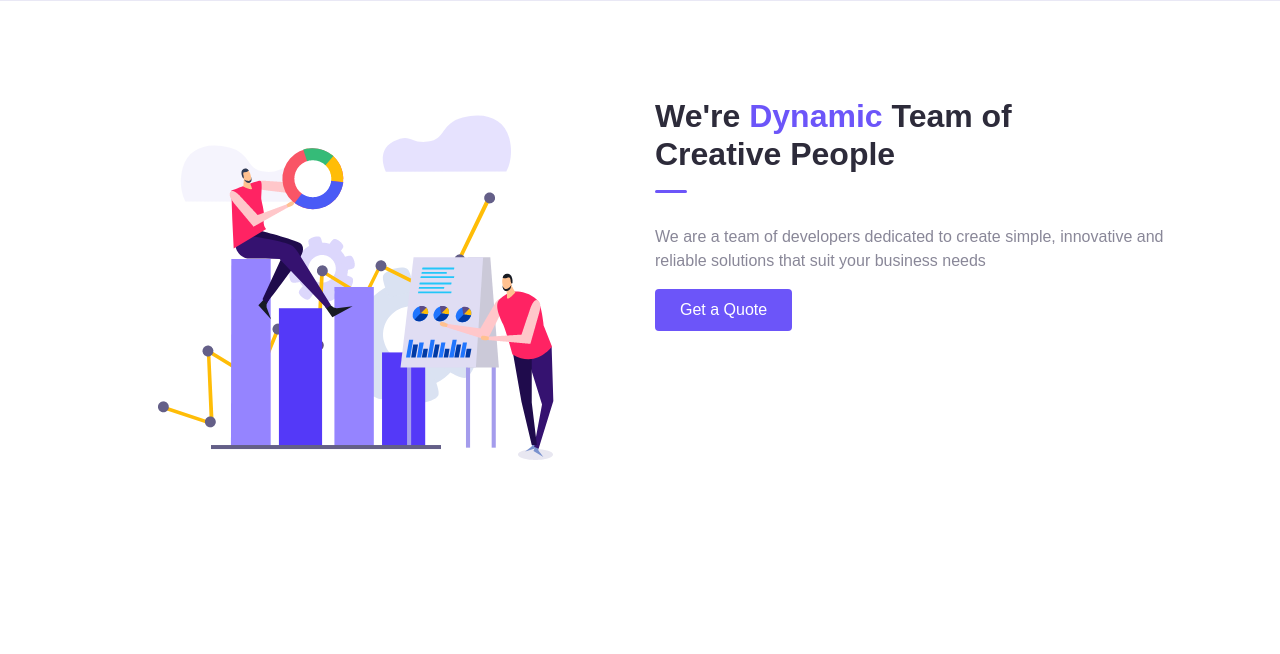
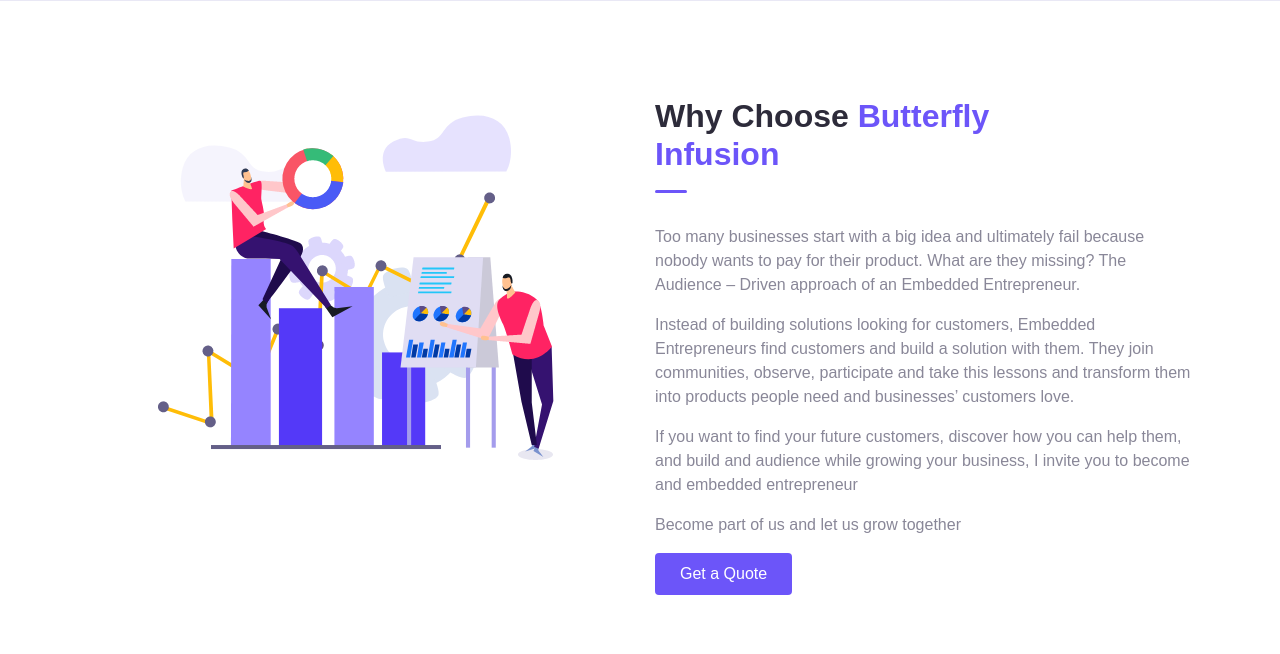
Before and after one commit to Ndxxxu-Ndichu/ButterflyInfusion, a Flask app: page / in a window 1280 px wide. Shown: the part 1110-1764 px from the top of the page. Run offline with Flask 2, Linux system fonts and the light colour scheme; data that the repository does not hold is empty; some libraries are stand-ins or nearby versions.

Commit message:
initial commit

```diff
--- a/bi/templates/index.html
+++ b/bi/templates/index.html
@@ -66,10 +66,10 @@ twq('track','PageView');
               <a href="index.html" class="nav-link">Home</a>
             </li>
             <li class="nav-item">
-              <a href="#about" class="nav-link">About</a>
+              <a href="#about" class="nav-link">Why Us</a>
             </li>
             <li class="nav-item">
-              <a href="#why" class="nav-link">Why Us</a>
+              <a href="#why" class="nav-link">Our Deal</a>
             </li>
             <li class="nav-item">
               <a href="#blog" class="nav-link">Blog</a>
@@ -164,9 +164,12 @@ twq('track','PageView');
             </div>
           </div>
           <div class="col-lg-6 py-3 wow fadeInRight">
-            <h2 class="title-section">We're <span class="marked">Dynamic</span> Team of Creative People</h2>
+            <h2 class="title-section">Why Choose <span class="marked">Butterfly Infusion</span></h2>
             <div class="divider"></div>
-            <p>We are a team of developers dedicated to create simple, innovative and reliable solutions that suit your business needs</p>
+            <p>Too many businesses start with a big idea and ultimately fail because nobody wants to pay for their product. What are they missing? The Audience – Driven approach of an Embedded Entrepreneur.</p>
+            <p>Instead of building solutions looking for customers, Embedded Entrepreneurs find customers and build a solution with them. They join communities, observe, participate and take this lessons and transform them into products people need and businesses’ customers love.</p>
+            <p>If you want to find your future customers, discover how you can help them, and build and audience while growing your business, I invite you to become and embedded entrepreneur</p>
+            <p><span class="marked">Become part of us and let us grow together</span> </p>
 
             <a href="#contact" class="btn btn-primary">Get a Quote</a>
 
@@ -210,7 +213,7 @@ twq('track','PageView');
     <div class="page-section">
       <div class="container">
         <div class="text-center wow fadeInUp" id="why">
-          <div class="subhead">Why Choose Us</div>
+          <div class="subhead">Our Deal</div>
           <h2 class="title-section">Your <span class="marked">Comfort</span> is Our Priority</h2>
           <div class="divider mx-auto"></div>
         </div>
```
Also changed, not shown: bi/app.py (line endings or trailing spaces).
